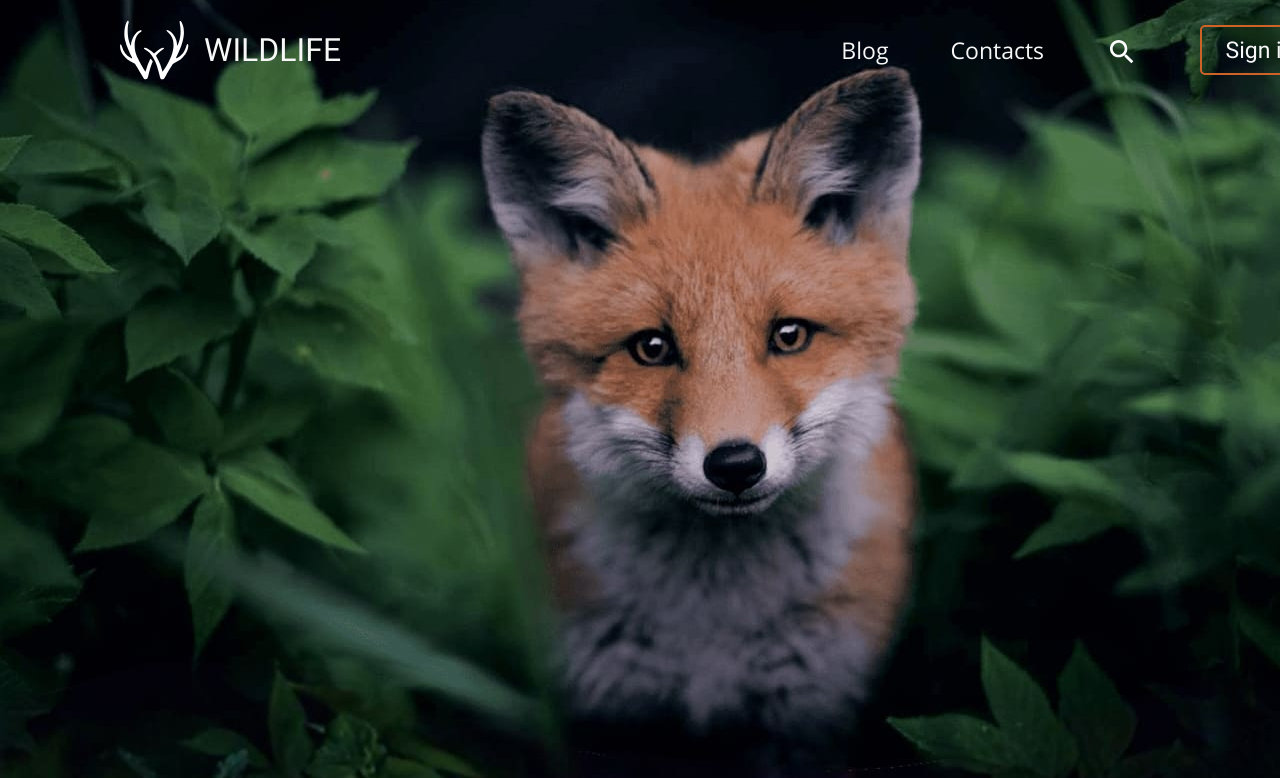
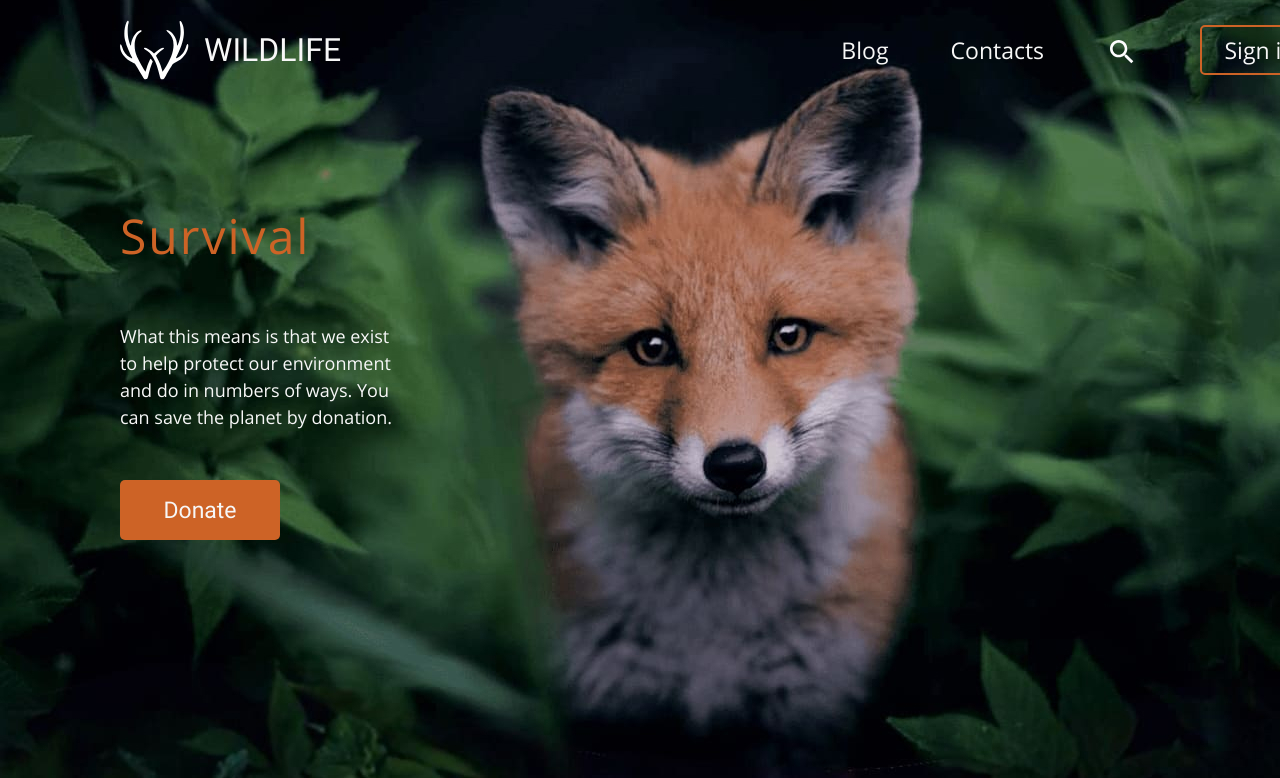
Before and after one commit to Smovg-by/Wildlife, a plain HTML site: page index.html in a window 1280 px wide. Shown: the top 778 px of the page. Drawn offline with Linux system fonts and the light colour scheme.

Commit message:
feat: survival block complete

```diff
--- a/css/style.css
+++ b/css/style.css
@@ -490,6 +490,10 @@ body {
   position: absolute;
 }
 
+h1 {
+  display: none;
+}
+
 .header-container {
   top: 0px;
   left: 0px;
@@ -571,7 +575,7 @@ body {
   width: 120px;
   height: 50px;
   padding-top: 2px;
-  font-family: Roboto;
+  font-family: Open Sans;
   font-style: normal;
   font-weight: normal;
   font-size: 23px;
@@ -610,6 +614,51 @@ body {
   width: 1200px;
   margin: 0 auto;
 }
+
+.survival-header {
+  padding-top: 200px;
+  font-family: Open Sans;
+  font-style: normal;
+  font-weight: normal;
+  font-size: 48px;
+  line-height: 72px;
+  letter-spacing: 2px;
+  color: #cd6326;
+}
+
+.survival-paragraph {
+  width: 274px;
+  margin-top: 51px;
+  font-family: Open Sans;
+  font-style: normal;
+  font-weight: normal;
+  font-size: 18px;
+  line-height: 27px;
+  color: #f7f7f7;
+}
+
+.survival-button {
+  margin-top: 49px;
+  width: 160px;
+  height: 60px;
+  background: #cd6326;
+  border: 0;
+  border-radius: 5px;
+
+  font-family: Roboto;
+  font-style: normal;
+  font-weight: normal;
+  font-size: 23px;
+  line-height: 27px;
+  color: #f7f7f7;
+}
+
+.survival-button:hover,
+.survival-button:focus,
+.survival-button:active {
+  background: #a34914;
+}
+
 /* survival styles end */
 
 /* latest-articles styles start */
--- a/index.html
+++ b/index.html
@@ -8,6 +8,7 @@
   </head>
   <body>
     <header class="header">
+      <h1>Wildlife</h1>
       <div class="header-container">
         <div class="header-wrapper">
           <div class="header-logo">
@@ -44,7 +45,16 @@
     </header>
     <div class="survival">
       <div class="survival-container">
-        <div class="survival-wrapper"></div>
+        <div class="survival-wrapper">
+          <h2 class="survival-header">Survival</h2>
+          <p class="survival-paragraph">
+            What this means is that we exist to help protect our environment and
+            do in numbers of ways. You can save the planet by donation.
+          </p>
+          <button class="survival-button" type="button" name="donate">
+            Donate
+          </button>
+        </div>
       </div>
     </div>
     <div class="latest-articles">
```
